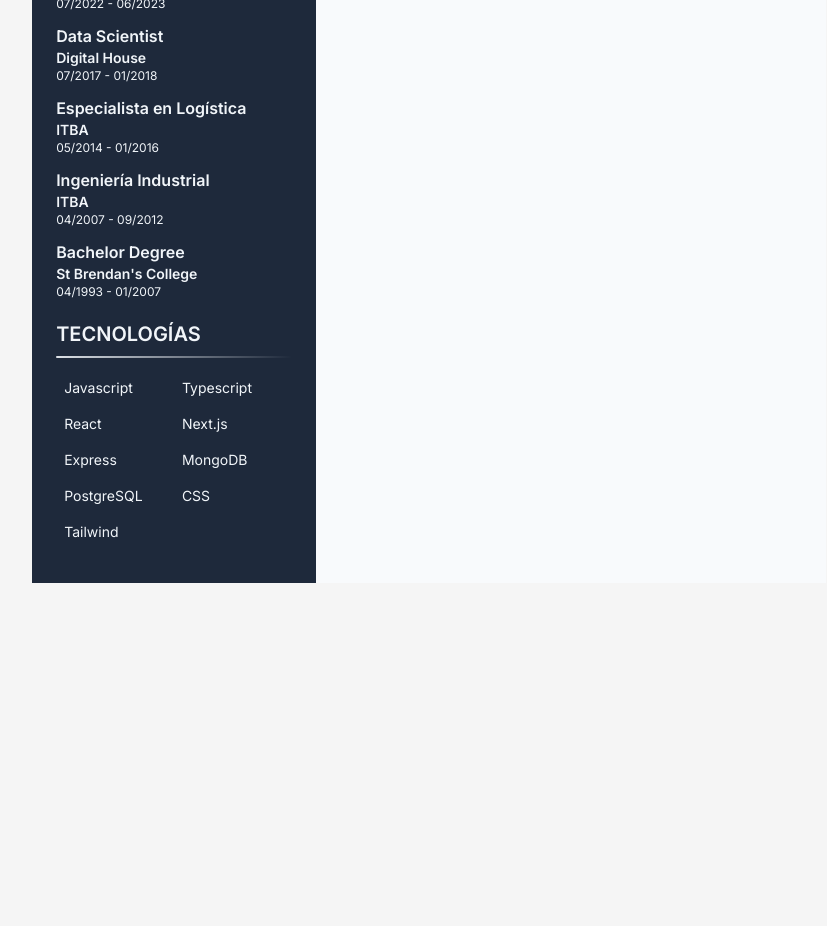
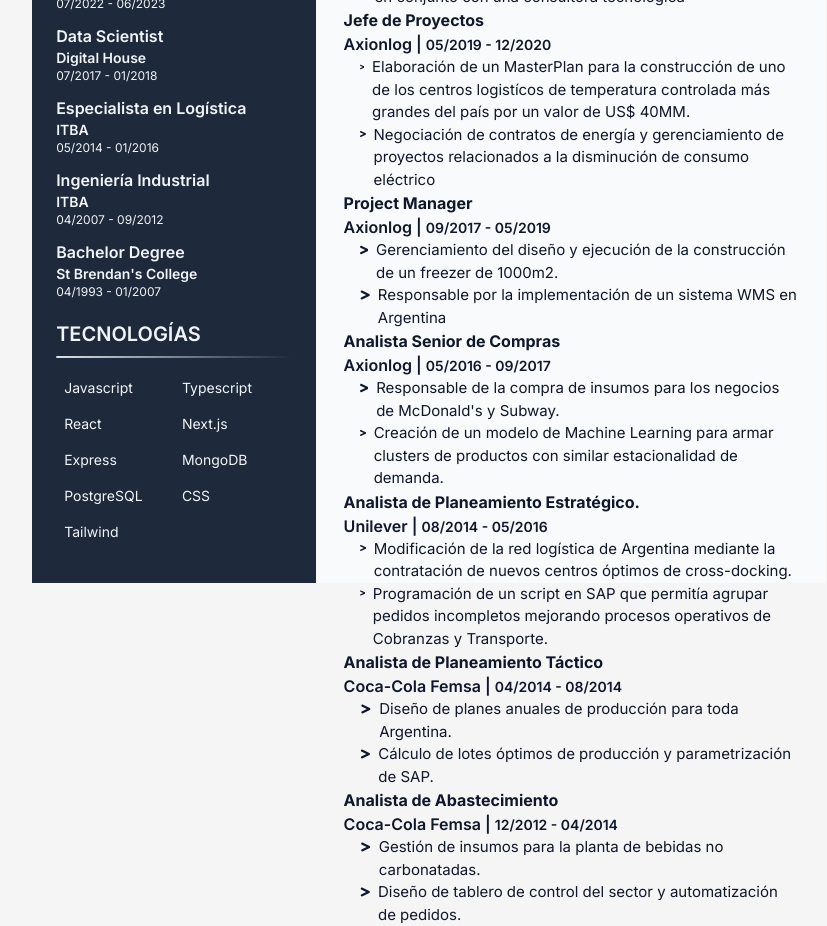
Before and after one commit to romoguill/cv, a Next.js app: page /1 in a window 1280 px wide. Shown: the part 540-1466 px from the top of the page, without its empty margins (211-1038 px from the left). Before the commit the page ends 1123 px from the top, so only its background shows below. Built offline with nearby package versions, Linux system fonts and the light colour scheme.

Commit message:
Finished with professional expirences content

```diff
--- a/app/components/Main/ExperienceSection.tsx
+++ b/app/components/Main/ExperienceSection.tsx
@@ -10,11 +10,78 @@
 
 const experiences: Experience[] = [
   {
+    title: '',
+    company: '',
+    bullets: [],
+    dateStart: new Date(2020, 11, 1),
+    dateEnd: new Date(2023, 4, 1),
+  },
+  {
+    title: 'Jefe Regional de Planeamiento',
+    company: 'Axionlog',
+    bullets: [
+      'Coordinación de equipos de Compras en 8 paises de Lationamérica',
+      'Liderar el diseño e implementación de un ERP desarrollado en conjunto con una consultora tecnológica',
+    ],
+    dateStart: new Date(2019, 11, 1),
+    dateEnd: new Date(2020, 12, 1),
+  },
+  {
+    title: 'Jefe de Proyectos',
+    company: 'Axionlog',
+    bullets: [
+      'Elaboración de un MasterPlan para la construcción de uno de los centros logistícos de temperatura controlada más grandes del país por un valor de US$ 40MM.',
+      'Negociación de contratos de energía y gerenciamiento de proyectos relacionados a la disminución de consumo eléctrico',
+    ],
+    dateStart: new Date(2019, 4, 1),
+    dateEnd: new Date(2020, 11, 1),
+  },
+  {
+    title: 'Project Manager',
+    company: 'Axionlog',
+    bullets: [
+      'Gerenciamiento del diseño y ejecución de la construcción de un freezer de 1000m2.',
+      'Responsable por la implementación de un sistema WMS en Argentina',
+    ],
+    dateStart: new Date(2017, 8, 1),
+    dateEnd: new Date(2019, 4, 1),
+  },
+  {
+    title: 'Analista Senior de Compras',
+    company: 'Axionlog',
+    bullets: [
+      "Responsable de la compra de insumos para los negocios de McDonald's y Subway.",
+      'Creación de un modelo de Machine Learning para armar clusters de productos con similar estacionalidad de demanda.',
+    ],
+    dateStart: new Date(2016, 4, 1),
+    dateEnd: new Date(2017, 8, 1),
+  },
+  {
+    title: 'Analista de Planeamiento Estratégico.',
+    company: 'Unilever',
+    bullets: [
+      'Modificación de la red logística de Argentina mediante la contratación de nuevos centros óptimos de cross-docking.',
+      'Programación de un script en SAP que permitía agrupar pedidos incompletos mejorando procesos operativos de Cobranzas y Transporte.',
+    ],
+    dateStart: new Date(2014, 7, 1),
+    dateEnd: new Date(2016, 4, 1),
+  },
+  {
+    title: 'Analista de Planeamiento Táctico',
+    company: 'Coca-Cola Femsa',
+    bullets: [
+      'Diseño de planes anuales de producción para toda Argentina.',
+      'Cálculo de lotes óptimos de producción y parametrización de SAP.',
+    ],
+    dateStart: new Date(2014, 3, 1),
+    dateEnd: new Date(2014, 7, 1),
+  },
+  {
     title: 'Analista de Abastecimiento',
     company: 'Coca-Cola Femsa',
     bullets: [
-      'Gestión de insumos para la planta de bebidas no carbonatadas',
-      'Diseño de tablero de control del sector y automatización de pedidos',
+      'Gestión de insumos para la planta de bebidas no carbonatadas.',
+      'Diseño de tablero de control del sector y automatización de pedidos.',
     ],
     dateStart: new Date(2012, 11, 1),
     dateEnd: new Date(2014, 3, 1),
```
